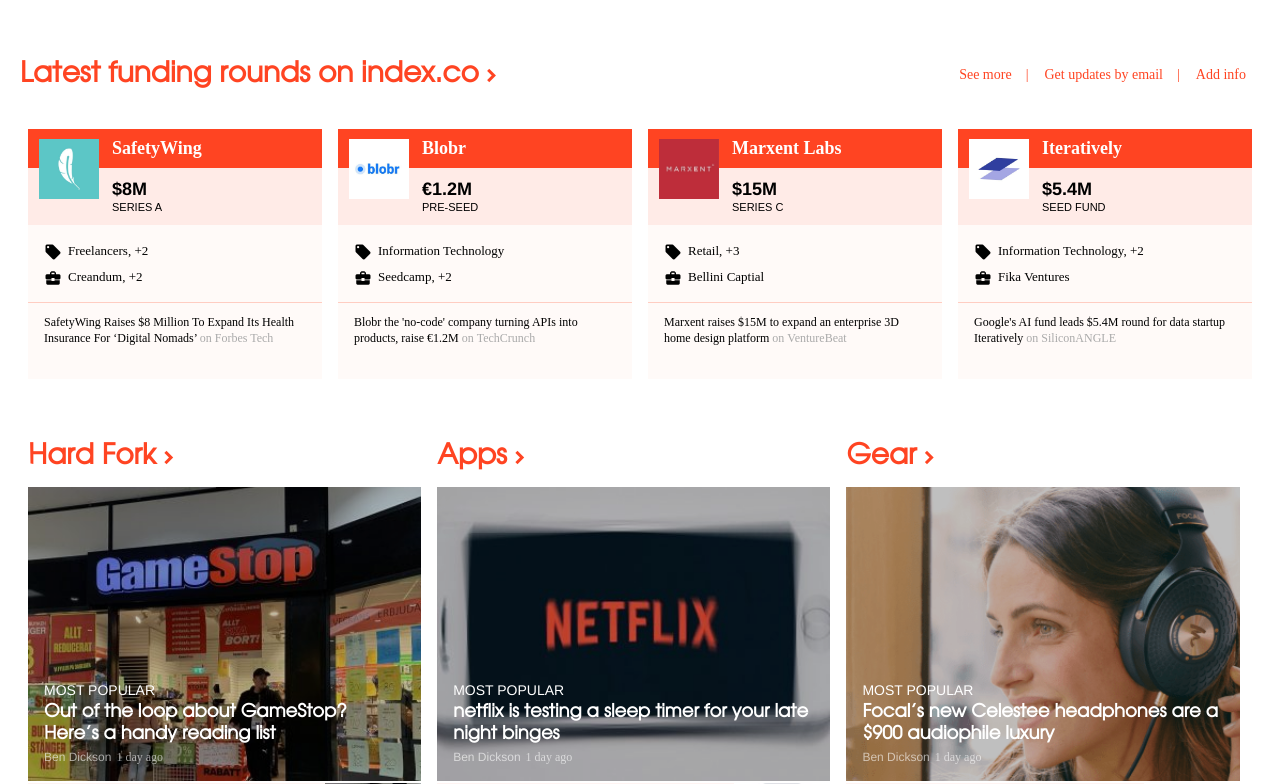
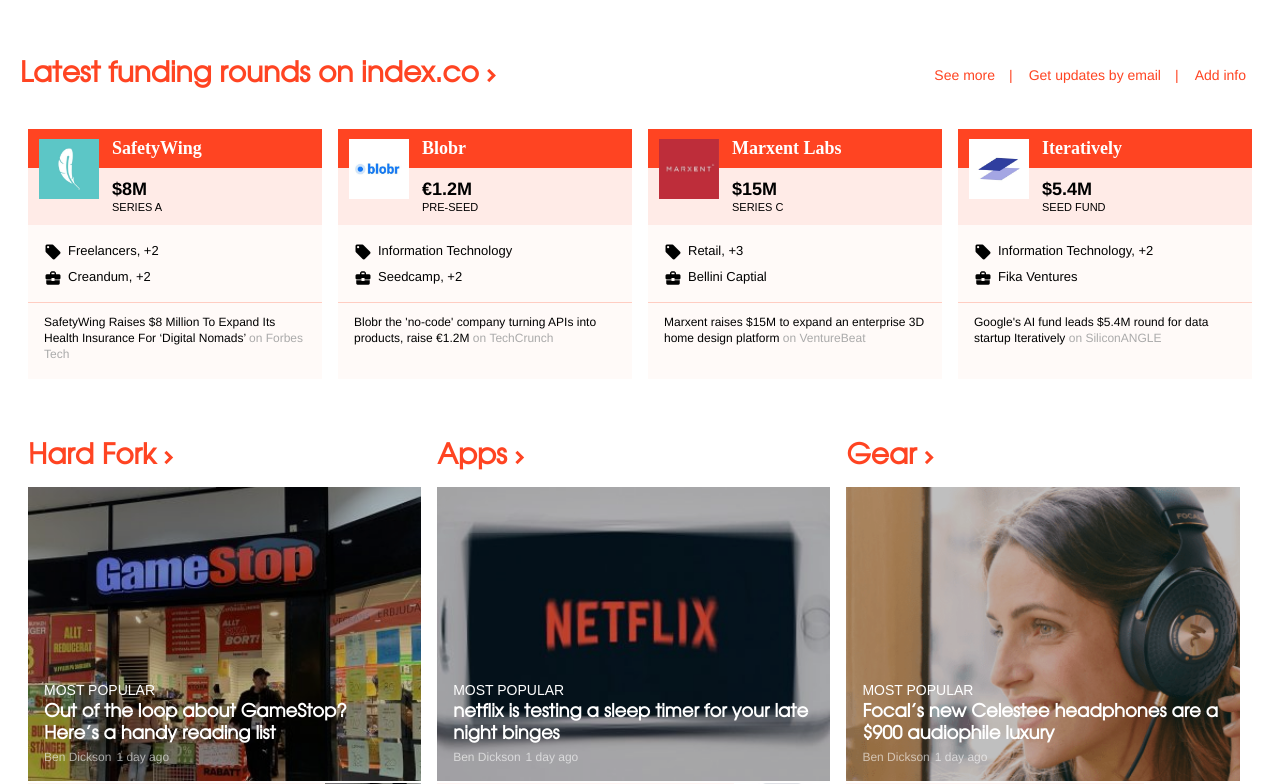
Before and after one commit to Captain-Usopp/thenextweb-clone, a plain HTML site: page index.html in a window 1280 px wide. Shown: the part 1199-1983 px from the top of the page. Drawn offline with Linux system fonts and the light colour scheme; a web font is replaced by a local one.

Commit message:
Update Readme.md and few css changes

```diff
--- a/style/style.css
+++ b/style/style.css
@@ -50,7 +50,7 @@ nav.left-nav-links {  display: none;  }
 
 nav.left-nav-links ul li {
     display: inline-block;
-    font-family: 'Shentox2', Helvetica;
+    font-family: 'Shentox2', sans-serif;
     font-size: 14px;
 }
 
@@ -154,7 +154,7 @@ div.story-details ul.story-byline {
 
 h5.section,
 h5.news-section {
-    font-family: 'Shentox2', Helvetica;
+    font-family: 'Shentox2', sans-serif;
     font-size: 14px;
     margin-bottom: 5px;
     text-transform: uppercase;
@@ -226,12 +226,11 @@ div.deal-details {
 }
 
 ul.story-byline,
-ul.deal-byline,
 ul.news-cover-byline {
     display: flex;
     align-items: center;
     gap: 5px;
-    font-family: 'ARS Maquette';
+    font-family: 'ARS Maquette', Helvetica;
     font-size: 12px;
     margin-top: 6px;
 }
@@ -248,7 +247,7 @@ section.funding {  margin-top: 4rem;  }
 
 header.funding-header > a.funding-header-more {
     display: block;
-    font-family: 'ARS Maquette';
+    font-family: 'ARS Maquette', Helvetica;
     font-size: 14px;
     margin: 11px 23px 0 0;
     color: #f42;
@@ -321,7 +320,7 @@ div.funding-card a.funding-card-bit {
     display: flex;
     align-items: center;
     gap: 8px;
-    font-family: 'ARS Maquette';
+    font-family: 'ARS Maquette', Helvetica;
     font-size: 13px;
     line-height: 1.5;
     margin-right: 1em;
@@ -338,7 +337,7 @@ div.funding-story div.funding-byline {
 }
 
 div.funding-byline a.story-link {
-    font-family: 'ARS Maquette';
+    font-family: 'ARS Maquette', Helvetica;
     font-size: 12px;
     font-weight: 400;
 }
```
Also changed, not shown: 1 other file.
